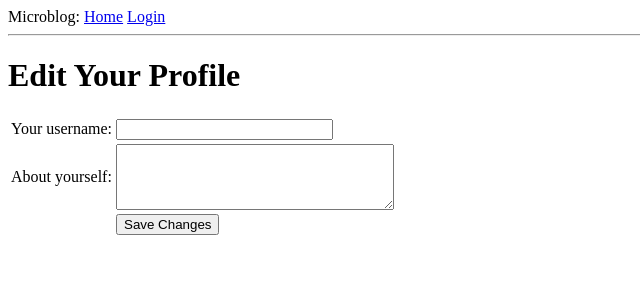
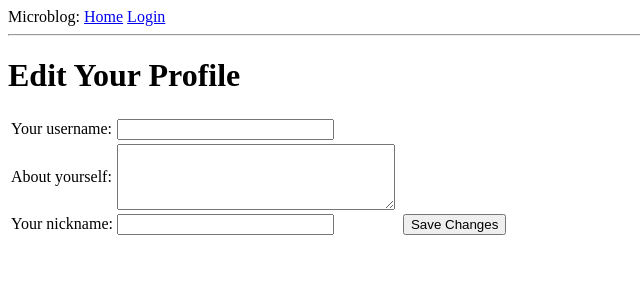
Before and after one commit to RatoshnyukMarina/-2, a Flask app: template microblog/app/templates/edit.html in a window 1280 px wide. Shown: the top 300 px of the page, without its empty margins (0-640 px from the left). Run offline with Flask 2, Linux system fonts and the light colour scheme; the template is opened without the code that fills it: most values are stand-ins (such as "Sample title", 1, 10 or a date in 2020); form fields are guessed from the names that the template uses.

Commit message:
Update edit.html
вывод всех ошибок, возникающих при валидации формы, рядом с
полем, в котором обнаружена ошибка.

```diff
--- a/microblog/app/templates/edit.html
+++ b/microblog/app/templates/edit.html
@@ -15,6 +15,13 @@
             <td>{{form.about_me(cols = 32, rows = 4)}}</td>
         </tr>
         <tr>
+            <td>Your nickname:</td>
+            <td>
+            {{form.username(size = 24)}}
+            {% for error in form.errors.username %}
+            <br><span style="color: red;">[{{error}}]</span>
+            {% endfor %}
+            </td>
             <td></td>
             <td><input type="submit" value="Save Changes"></td>
         </tr>
```
